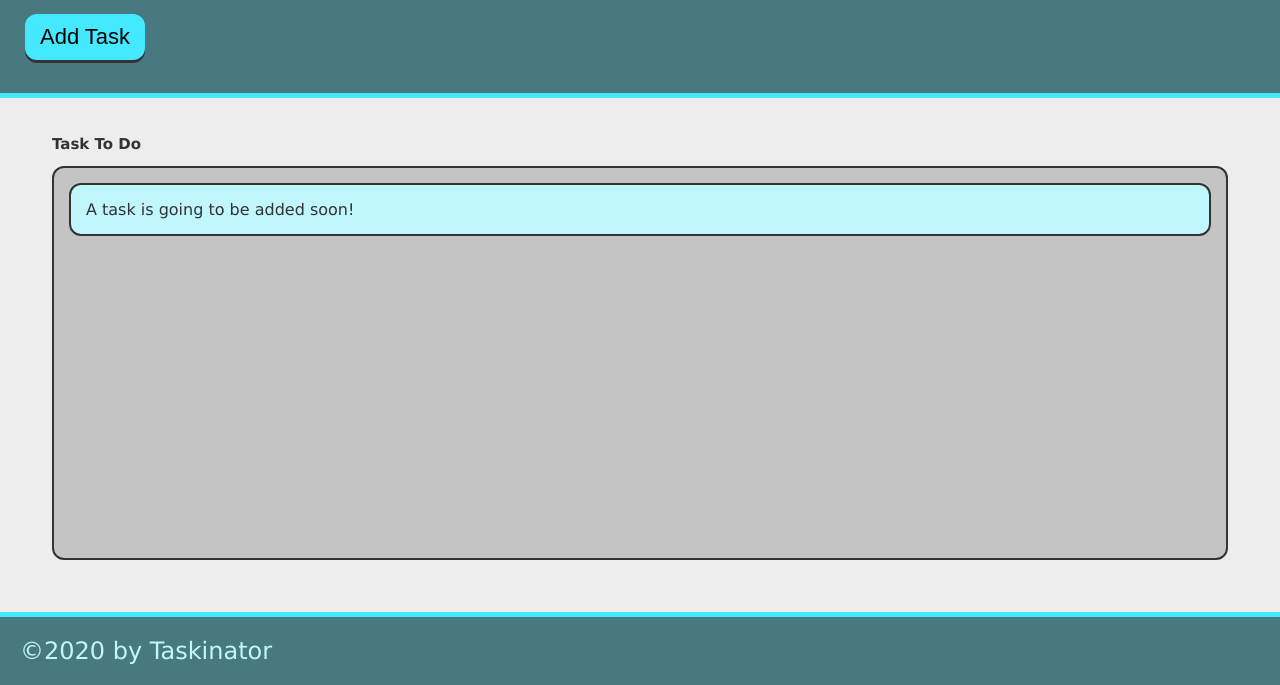
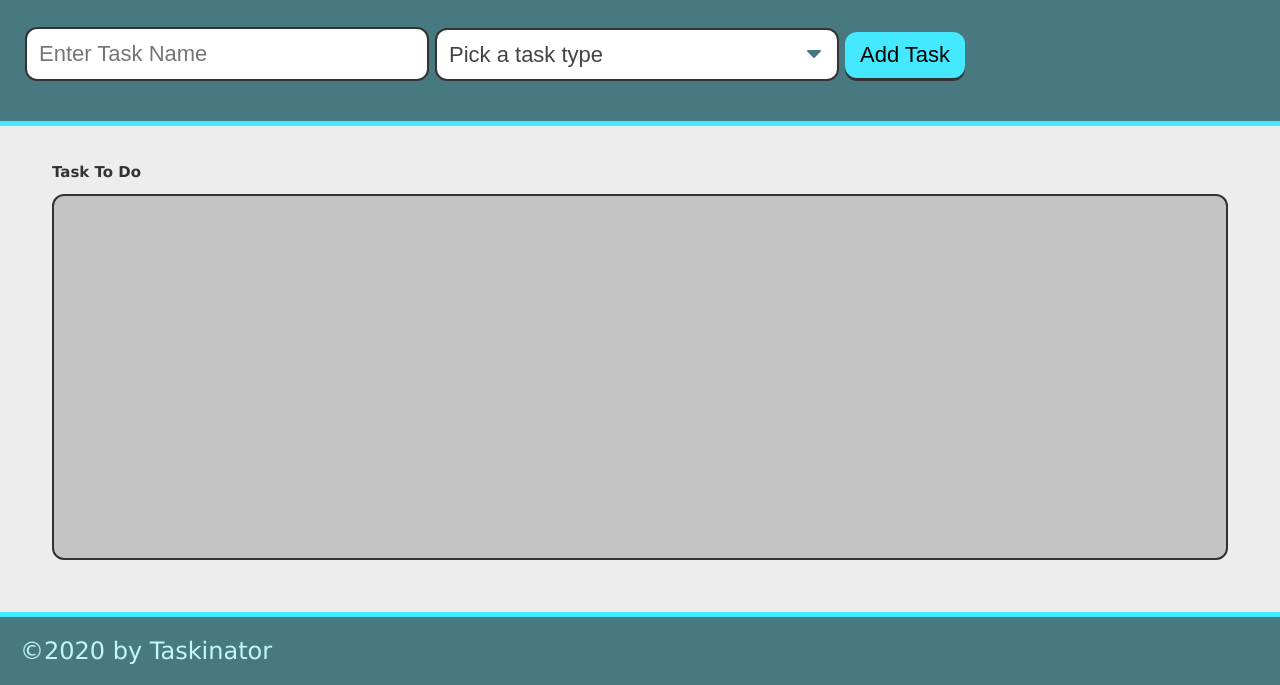
Before and after one commit to luismrosales/taskinator, a plain HTML site: page index.html in a window 1280 px wide. Shown: the part 115-800 px from the top of the page. Drawn offline with Linux system fonts and the light colour scheme.

Commit message:
add task form

```diff
--- a/index.html
+++ b/index.html
@@ -1,6 +1,5 @@
 <!DOCTYPE html>
 <html lang="en">
-
   <head>
     <meta charset="UTF-8" />
     <meta http-equiv="X-UA-Compatible" content="IE=edge" />
@@ -13,22 +12,32 @@
     <header>
       <h1 class="page-title">Taskinator</h1>
       <p>Click the button below to add a new task!</p>
-        <button class="btn" id="save-task">Add Task</button>
+      <form id="task-form">
+        <div class="form-group">
+          <input type="text" name="task-name" placeholder="Enter Task Name">
+          </div>
+          <div class="form-group">
+          <select name="task-type" class="select-dropdown" >
+              <option value="" disabled selected>Pick a task type</option>
+              <option value="print">Print</option>
+              <option value="web">Web</option>
+              <option value="mobile">Mobile</option>
+          </select>
+        </div>
+        <div class="form-group">
+          <button class="btn" id="save-task" type="submit">Add Task</button>
+        </div>
+      </form>
     </header>
 
     <main class="page-content">
       <section class="task-list-wrapper">
         <h2 class="list-tittle">Task To Do</h2>
-            <ul class="task-list" id="tasks-to-do">
-                <li class="task-item">A task is going to be added soon!</li>
-            </ul>
+        <ul class="task-list" id="tasks-to-do"></ul>
       </section>
     </main>
 
-    <footer>
-        &copy;2020 by Taskinator
-    </footer>
+    <footer>&copy;2020 by Taskinator</footer>
     <script src="assets/js/script.js"></script>
   </body>
-
 </html>
```
Lines whose indentation alone changed are shown as unchanged.
